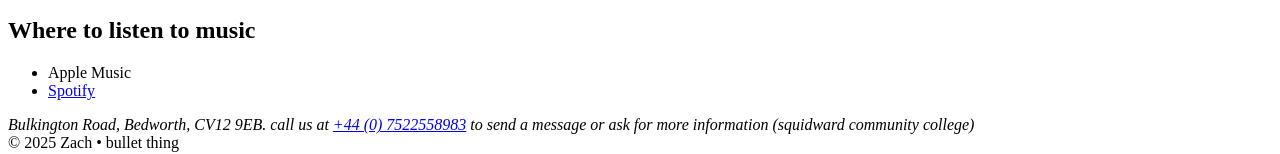
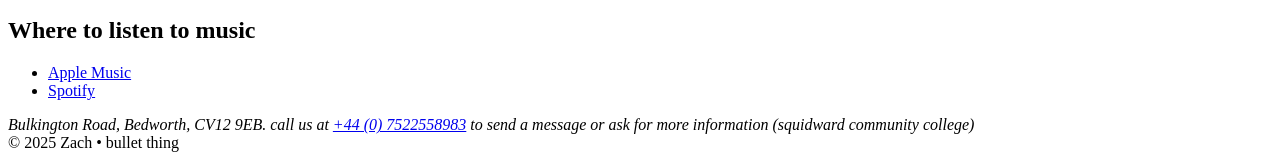
Before and after one commit to TitleFightFan27/WebDevCE, a plain HTML site: page First Website Thing/index.html in a window 1280 px wide. Shown: the part 1547-1701 px from the top of the page. Drawn offline with Linux system fonts and the light colour scheme.

Commit message:
fixed minor error

```diff
--- a/First Website Thing/index.html
+++ b/First Website Thing/index.html
@@ -105,7 +105,7 @@
 
         <h2>Where to listen to music</h2>
         <ul>
-        <li><a href="https://music.apple.com/us/new" target="_blank"></a>Apple Music</li>
+        <li><a href="https://music.apple.com/us/new" target="_blank">Apple Music</a></li>
         <li><a href="https://open.spotify.com/" target="_blank">Spotify</a></li>
         </ul>
         <address>Bulkington Road, Bedworth, CV12 9EB.
```
